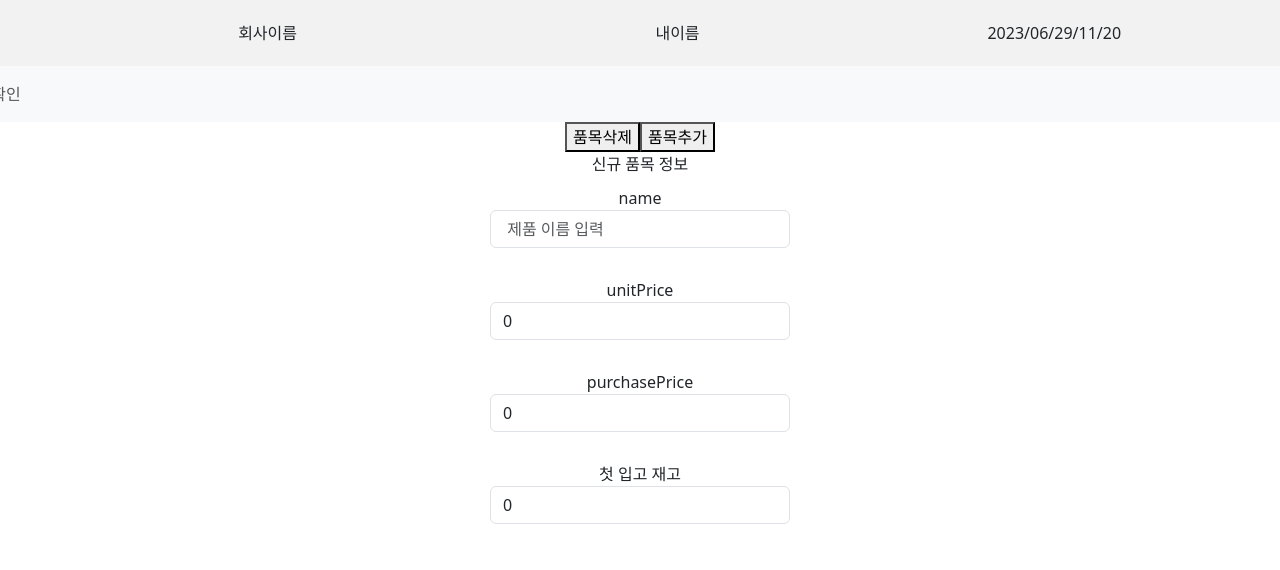
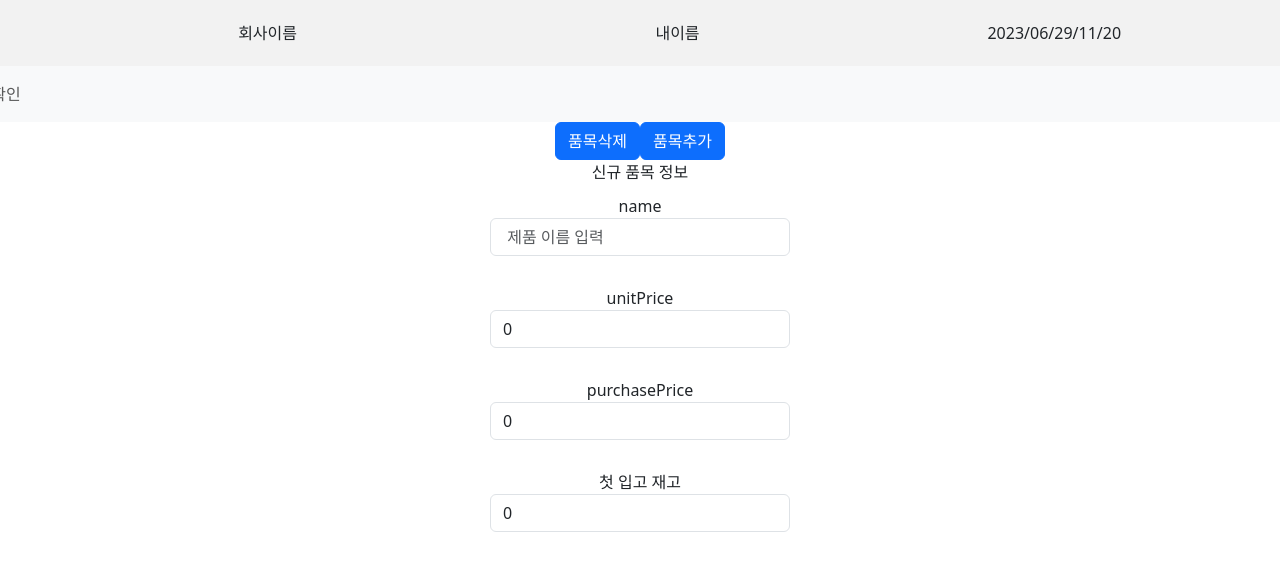
Before and after one commit to samdo91/-TypeScript_-Inventory_Management, a React (Create React App) app in the folder client/: page /AddItemInformation in a window 1280 px wide. Shown: the top 570 px of the page. Built offline with nearby package versions, Linux system fonts and the light colour scheme; no server answers.

Commit message:
버튼수정

```diff
--- a/client/src/comp/page/ItemInformationPage/AddItemInformationPage/AddItemInformationPage.tsx
+++ b/client/src/comp/page/ItemInformationPage/AddItemInformationPage/AddItemInformationPage.tsx
@@ -1,6 +1,7 @@
 import React, { useEffect, useState } from "react";
 import styled from "@emotion/styled";
 import { Form } from "react-bootstrap";
+import { Button } from "react-bootstrap";
 import {
   AddProductTY,
   ReceivingEventTY,
@@ -91,8 +92,8 @@ function AddItemInformationPage() {
       </header>
       <AddItemInformationPageBody>
         <HeaderSection>
-          <Button>품목삭제</Button>
-          <Button onClick={addItem}>품목추가</Button>
+          <Buttons>품목삭제</Buttons>
+          <Buttons onClick={addItem}>품목추가</Buttons>
 
           <Tittle>신규 품목 정보</Tittle>
         </HeaderSection>
@@ -154,7 +155,7 @@ export default AddItemInformationPage;
 
 const AddItemInformationPageBody = styled.div``;
 const HeaderSection = styled.section``;
-const Button = styled.button``;
+const Buttons = styled(Button)``;
 const Tittle = styled.div``;
 const ItemSection = styled.div`
   display: flex;
--- a/client/src/comp/page/ItemInformationPage/ItemInformationPage.tsx
+++ b/client/src/comp/page/ItemInformationPage/ItemInformationPage.tsx
@@ -9,7 +9,7 @@ import { TableItemTY } from "../../../types/product";
 import { useAtom } from "jotai";
 import { loginStateAtom, loginModals } from "../../../globalStateManagement";
 import { useNavigate } from "react-router-dom";
-
+import { Button } from "react-bootstrap";
 const data: TableItemTY[] = [
   {
     productCode: 1,
@@ -99,7 +99,6 @@ export default ItemInformationPage;
 
 const ItemInformationPageBody = styled.div``;
 const HeaderSection = styled.section``;
-const Button = styled.button``;
 const Tittle = styled.h1``;
 const ItemSection = styled.section``;
 const SearchingSection = styled.section``;
```
